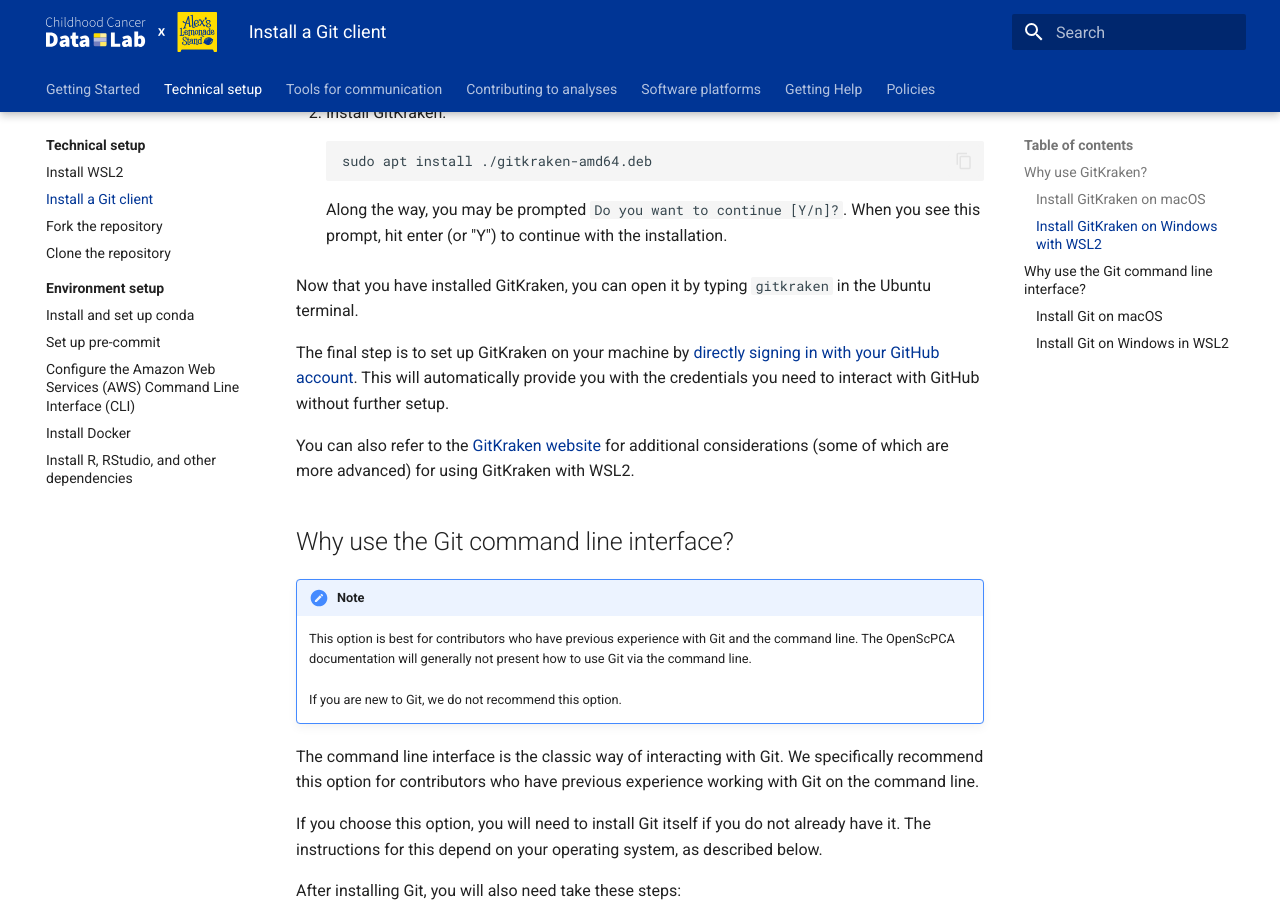
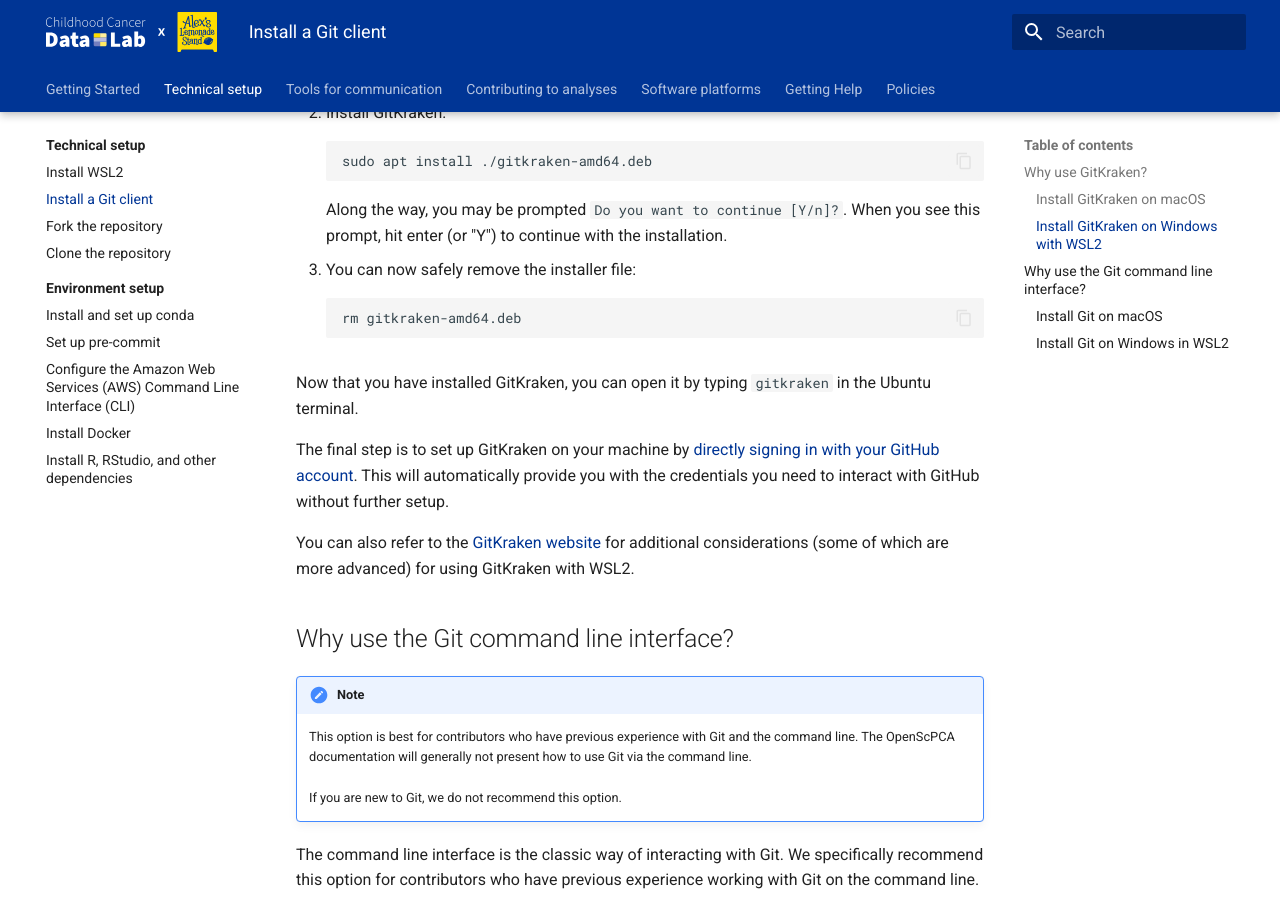
Before and after one commit to AlexsLemonade/OpenScPCA-analysis, an MkDocs documentation site: the page built from docs/technical-setup/install-a-git-client.md, in a window 1280 px wide and 900 px high, scrolled down 1370 px. Built offline with MkDocs 1.6.1 and Material for MkDocs 9.7.7, drawn with Linux system fonts in a browser that asks for light colours.

Commit message:
you can now remove the installer file

````diff
--- a/docs/technical-setup/install-a-git-client.md
+++ b/docs/technical-setup/install-a-git-client.md
@@ -58,6 +58,12 @@
 
     Along the way, you may be prompted `Do you want to continue [Y/n]?`.
     When you see this prompt, hit enter (or "Y") to continue with the installation.
+
+1. You can now safely remove the installer file:
+
+    ```sh
+    rm gitkraken-amd64.deb
+    ```
 
 Now that you have installed GitKraken, you can open it by typing `gitkraken` in the Ubuntu terminal.
 
````
Also changed, not shown: other parts of docs/technical-setup/install-a-git-client.md (+1 -1 lines).
